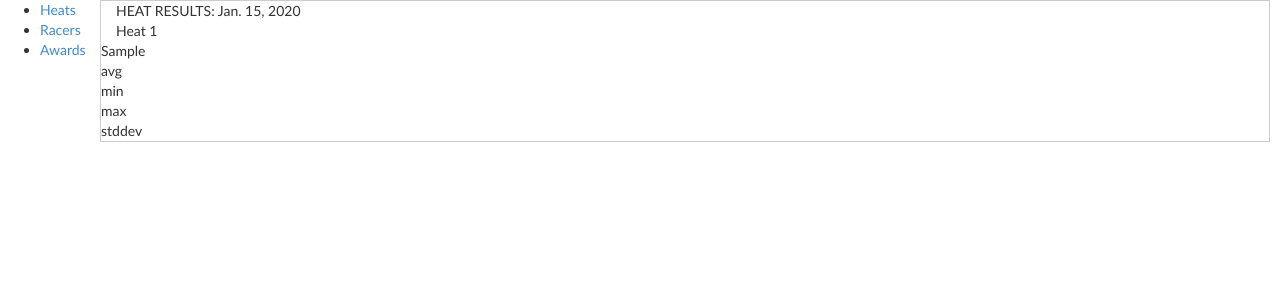
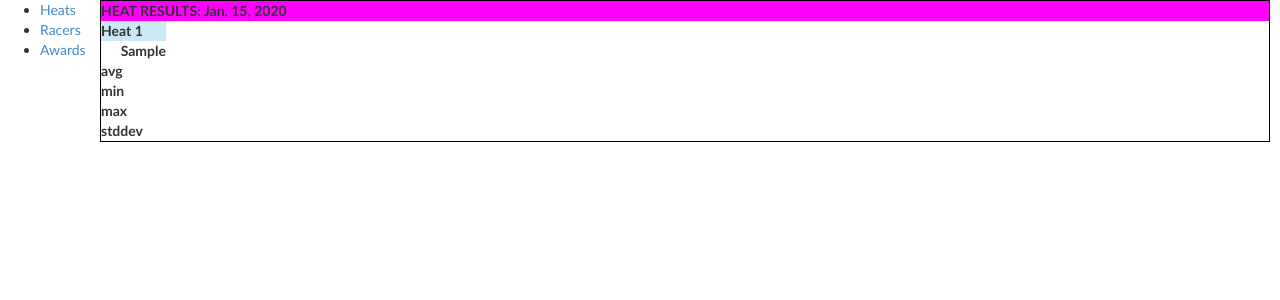
Before and after one commit to btrump/pviktracker, a Django app: template pviktracker/templates/heats/detail.html in a window 1280 px wide. Shown: the part 20-320 px from the top of the page. Run offline with Django 3.2, Linux system fonts and the light colour scheme; tables that the repository leaves empty hold one stand-in row (values such as "Sample post"); the template is opened without the code that fills it: values that come from a table or form of the project are taken from there, most other values are stand-ins (such as "Sample title", 1, 10 or a date in 2020); some libraries are stand-ins or nearby versions.

Commit message:
Style changes

```diff
--- a/tracker/static/css/screen.css
+++ b/tracker/static/css/screen.css
@@ -1,36 +1,62 @@
-/* Welcome to Compass.
- * In this file you should write your main styles. (or centralize your imports)
- * Import this file using the following HTML or equivalent:
- * <link href="/stylesheets/screen.css" media="screen, projection" rel="stylesheet" type="text/css" /> */
-/* line 6, ../sass/tracker/sass/screen.scss */
+/* line 7, ../sass/tracker/sass/screen.scss */
 body {
   font-family: 'Calibri';
 }
 
-/* line 10, ../sass/tracker/sass/screen.scss */
+/* line 11, ../sass/tracker/sass/screen.scss */
 .heat {
-  border: 1px solid #ccc;
+  border: 1px solid black;
+  padding: 0;
   clear: both;
+  float: left;
+}
+/* line 16, ../sass/tracker/sass/screen.scss */
+.heat .title {
+  font-weight: bold;
+  background-color: magenta;
+}
+/* line 20, ../sass/tracker/sass/screen.scss */
+.heat .column {
+  float: left;
+  width: 85px;
+}
+/* line 23, ../sass/tracker/sass/screen.scss */
+.heat .column.index {
+  font-weight: bold;
+  width: 65px;
+}
+/* line 26, ../sass/tracker/sass/screen.scss */
+.heat .column.index .header {
+  text-align: left;
+}
+/* line 29, ../sass/tracker/sass/screen.scss */
+.heat .column.index .summary {
+  text-align: left;
+  background-color: white;
+}
+/* line 34, ../sass/tracker/sass/screen.scss */
+.heat .column .header {
+  text-align: center;
+  font-weight: bold;
+  background-color: #cbe8f6;
+}
+/* line 39, ../sass/tracker/sass/screen.scss */
+.heat .column .row {
+  text-align: right;
+  margin: 0;
+}
+/* line 43, ../sass/tracker/sass/screen.scss */
+.heat .column .summary {
+  background-color: #cccccc;
 }
 
-/* line 14, ../sass/tracker/sass/screen.scss */
-.column {
-  float: left;
-  width: 125px;
-}
-
-/* line 18, ../sass/tracker/sass/screen.scss */
-.heat {
-  float: left;
-}
-
-/* line 21, ../sass/tracker/sass/screen.scss */
+/* line 49, ../sass/tracker/sass/screen.scss */
 #sidebar {
   float: left;
   width: 100px;
 }
 
-/* line 25, ../sass/tracker/sass/screen.scss */
+/* line 53, ../sass/tracker/sass/screen.scss */
 #content {
   float: left;
 }
--- a/tracker/static/sass/tracker/sass/screen.scss
+++ b/tracker/static/sass/tracker/sass/screen.scss
@@ -1,23 +1,51 @@
-/* Welcome to Compass.
- * In this file you should write your main styles. (or centralize your imports)
- * Import this file using the following HTML or equivalent:
- * <link href="/stylesheets/screen.css" media="screen, projection" rel="stylesheet" type="text/css" /> */
+$table_header_bg_color: #ff00ff;
+$table_border_color: #000;
+$column_header_bg_color: #cbe8f6;
+$column_summary_bg_color: #ccc;
+$column_summary_index_bg_color: #fff;
 
 body {
     font-family: 'Calibri';
 }
 
 .heat {
-    border: 1px solid #ccc;
+    border: 1px solid $table_border_color;
+	padding: 0;
     clear: both;
+    float: left;
+	.title {
+		font-weight: bold;
+		background-color: $table_header_bg_color;
+	}
+	.column {
+		float: left;
+		width: 85px;
+		&.index {
+			font-weight: bold;
+			width: 65px;
+			.header {
+				text-align: left;
+			}
+			.summary {
+				text-align: left;
+				background-color: $column_summary_index_bg_color;
+			}
+		}
+		.header {
+			text-align: center;
+			font-weight: bold;
+			background-color: $column_header_bg_color;
+		}
+		.row {
+			text-align: right;
+			margin: 0;
+		}
+		.summary {
+			background-color: $column_summary_bg_color;
+		}
+	}
 }
-.column {
-    float: left;
-    width: 125px;
-}
-.heat {
-    float: left;
-}
+
 #sidebar {
     float: left;
     width: 100px;
```
Also changed, not shown: 1 other file.
